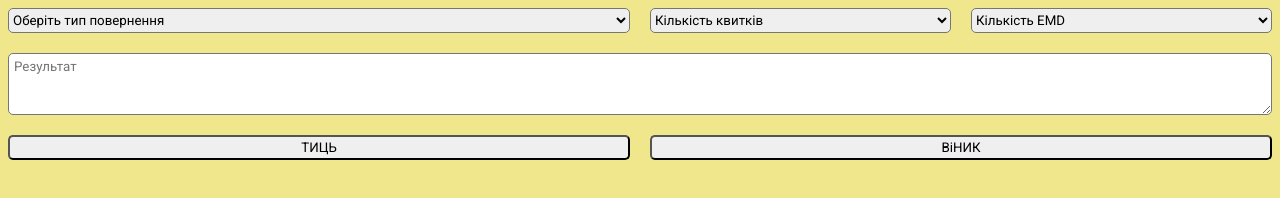
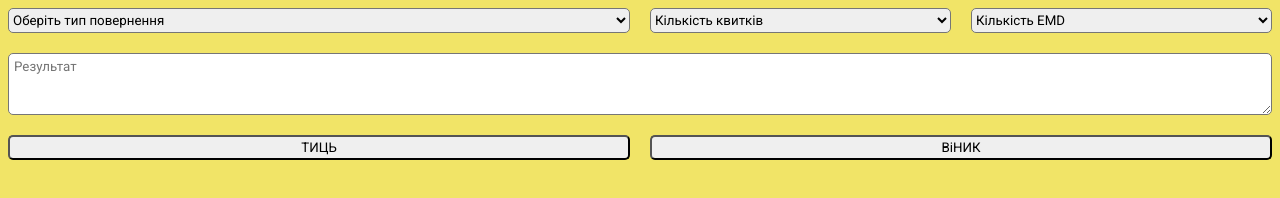
Before and after one commit to dlubenchenko/involuntary_refund_application, a plain HTML site: page index.html in a window 1280 px wide. Drawn offline with Linux system fonts and the light colour scheme.

Commit message:
first commit

```diff
--- a/css/style.css
+++ b/css/style.css
@@ -3,7 +3,7 @@
 }
 
 body {
-    background-color: khaki;
+    background-color: rgb(241, 228, 103);
     grid-gap: 20px;
 
 }
```
